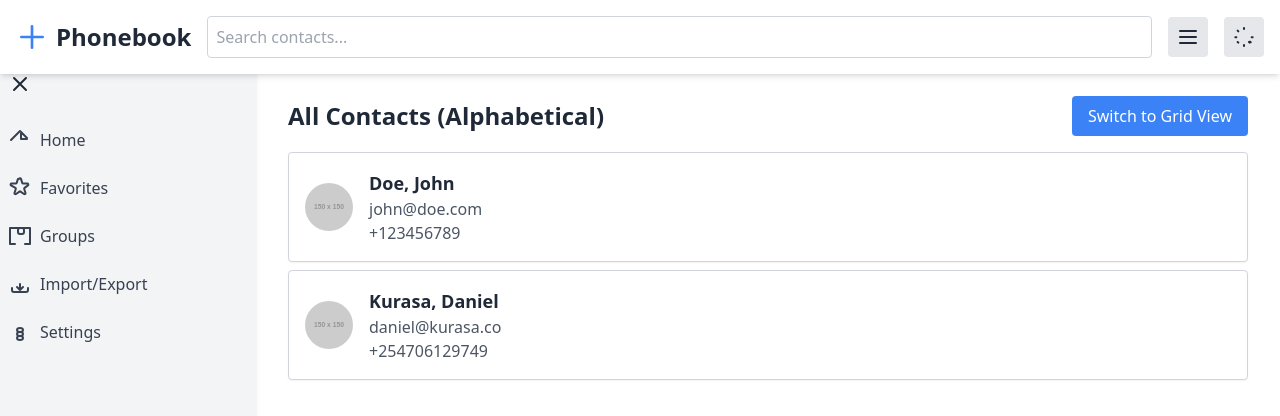
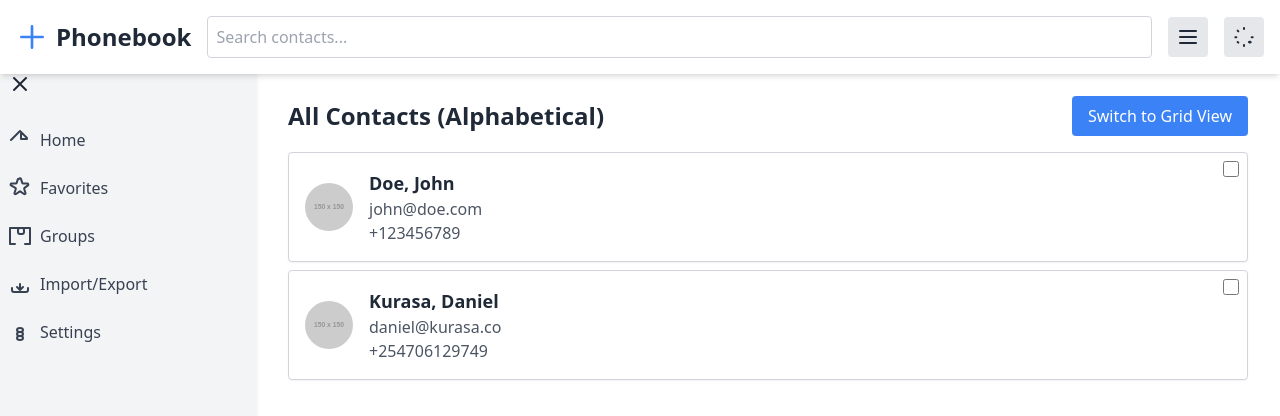
Before and after one commit to felixojiambo/kurase_phonebook, an Angular app: page /home in a window 1280 px wide. Shown: the top 416 px of the page. Built offline with nearby package versions, Linux system fonts and the light colour scheme.

Commit message:
feat: add bulk selection and bulk soft deletion of contacts

```diff
--- a/src/app/components/contacts/contacts.component.css
+++ b/src/app/components/contacts/contacts.component.css
@@ -8,3 +8,7 @@ div > div > div:hover {
   .cursor-pointer {
     cursor: pointer;
   }
+  div > div > div:hover {
+  transform: translateY(-2px);
+  transition: transform 0.2s;
+}
--- a/src/app/components/contacts/contacts.component.html
+++ b/src/app/components/contacts/contacts.component.html
@@ -1,12 +1,23 @@
 <div class="container mx-auto p-4">
+
     <div class="flex items-center justify-between mb-4">
       <h2 class="text-2xl font-semibold text-gray-800 dark:text-white">All Contacts (Alphabetical)</h2>
+
+      <div class="flex space-x-2">
         <button
           (click)="toggleViewMode()"
           class="px-4 py-2 bg-blue-500 text-white rounded hover:bg-blue-600"
         >
           Switch to {{ viewMode === 'list' ? 'Grid' : 'List' }} View
         </button>
+        <button
+          *ngIf="selectedIds.length > 0"
+          (click)="confirmBulkDelete()"
+          class="px-4 py-2 bg-red-500 text-white rounded hover:bg-red-600"
+        >
+          Bulk Delete
+        </button>
+      </div>
     </div>
 
     <!-- List View -->
@@ -14,8 +25,14 @@
       <div
         *ngFor="let contact of contacts$ | async"
         (click)="onContactClick(contact)"
-        class="p-4 border border-gray-300 dark:border-gray-700 rounded shadow-sm bg-white dark:bg-gray-800 flex items-center cursor-pointer hover:bg-gray-100 dark:hover:bg-gray-700"
+        class="p-4 border border-gray-300 dark:border-gray-700 rounded shadow-sm bg-white dark:bg-gray-800 flex items-center cursor-pointer hover:bg-gray-100 dark:hover:bg-gray-700 relative"
       >
+        <input
+          type="checkbox"
+          (click)="onCheckboxClick($event, contact.id)"
+          [checked]="selectedIds.includes(contact.id)"
+          class="absolute top-2 right-2 w-4 h-4"
+        />
         <img
           *ngIf="contact.imageUrl"
           [src]="contact.imageUrl"
@@ -37,8 +54,14 @@
       <div
         *ngFor="let contact of contacts$ | async"
         (click)="onContactClick(contact)"
-        class="p-4 border border-gray-300 dark:border-gray-700 rounded shadow-sm bg-white dark:bg-gray-800 flex flex-col items-center cursor-pointer hover:bg-gray-100 dark:hover:bg-gray-700"
+        class="p-4 border border-gray-300 dark:border-gray-700 rounded shadow-sm bg-white dark:bg-gray-800 flex flex-col items-center cursor-pointer hover:bg-gray-100 dark:hover:bg-gray-700 relative"
       >
+        <input
+          type="checkbox"
+          (click)="onCheckboxClick($event, contact.id)"
+          [checked]="selectedIds.includes(contact.id)"
+          class="absolute top-2 right-2 w-4 h-4"
+        />
         <img
           *ngIf="contact.imageUrl"
           [src]="contact.imageUrl"
@@ -62,3 +85,10 @@
     (updated)="onContactUpdated($event)"
     (deleted)="onContactDeleted($event)"
   ></app-contact-detail>
+
+  <app-confirmation-dialog
+    *ngIf="showBulkDeleteConfirm"
+    message="Are you sure you want to delete selected contacts?"
+    (confirm)="bulkDelete()"
+    (cancel)="cancelBulkDelete()"
+  ></app-confirmation-dialog>
--- a/src/app/components/contacts/contacts.component.ts
+++ b/src/app/components/contacts/contacts.component.ts
@@ -4,11 +4,12 @@ import { ContactService } from '../../core/services/contact.service';
 import { Contact } from '../../core/models/contact.model';
 import { Observable } from 'rxjs';
 import { ContactDetailComponent } from "../contact-detail/contact-detail.component";
+import { ConfirmationDialogComponent } from "../confirmation-dialog/confirmation-dialog.component";
 
 @Component({
   selector: 'app-contacts',
   standalone: true,
-  imports: [CommonModule, ContactDetailComponent],
+  imports: [CommonModule, ContactDetailComponent, ConfirmationDialogComponent],
   templateUrl: './contacts.component.html',
   styleUrls: ['./contacts.component.css'],
 })
@@ -18,6 +19,8 @@ export class ContactsComponent implements OnInit {
   selectedContact: Contact | null = null;
 
   showContactDetail = false;
+  selectedIds: number[] = [];
+  showBulkDeleteConfirm = false;
   constructor(private contactService: ContactService) {
     this.contacts$ = this.contactService.contacts$;
   }
@@ -70,4 +73,34 @@ export class ContactsComponent implements OnInit {
     this.showContactDetail = false;
     this.selectedContact = null;
   }
+  // Bulk Selection Logic
+  isCheckboxEvent = false;
+
+  onCheckboxClick(event: Event, contactId: number) {
+    event.stopPropagation();
+    this.isCheckboxEvent = true;
+    const checkbox = event.target as HTMLInputElement;
+    if (checkbox.checked) {
+      this.selectedIds.push(contactId);
+    } else {
+      this.selectedIds = this.selectedIds.filter(id => id !== contactId);
+    }
+
+    // Reset after handling
+    setTimeout(() => this.isCheckboxEvent = false, 0);
+  }
+
+  confirmBulkDelete() {
+    this.showBulkDeleteConfirm = true;
+  }
+
+  cancelBulkDelete() {
+    this.showBulkDeleteConfirm = false;
+  }
+
+  bulkDelete() {
+    this.contactService.softDeleteMultiple(this.selectedIds);
+    this.selectedIds = [];
+    this.showBulkDeleteConfirm = false;
+  }
 }
```
Lines whose indentation alone changed are shown as unchanged.
